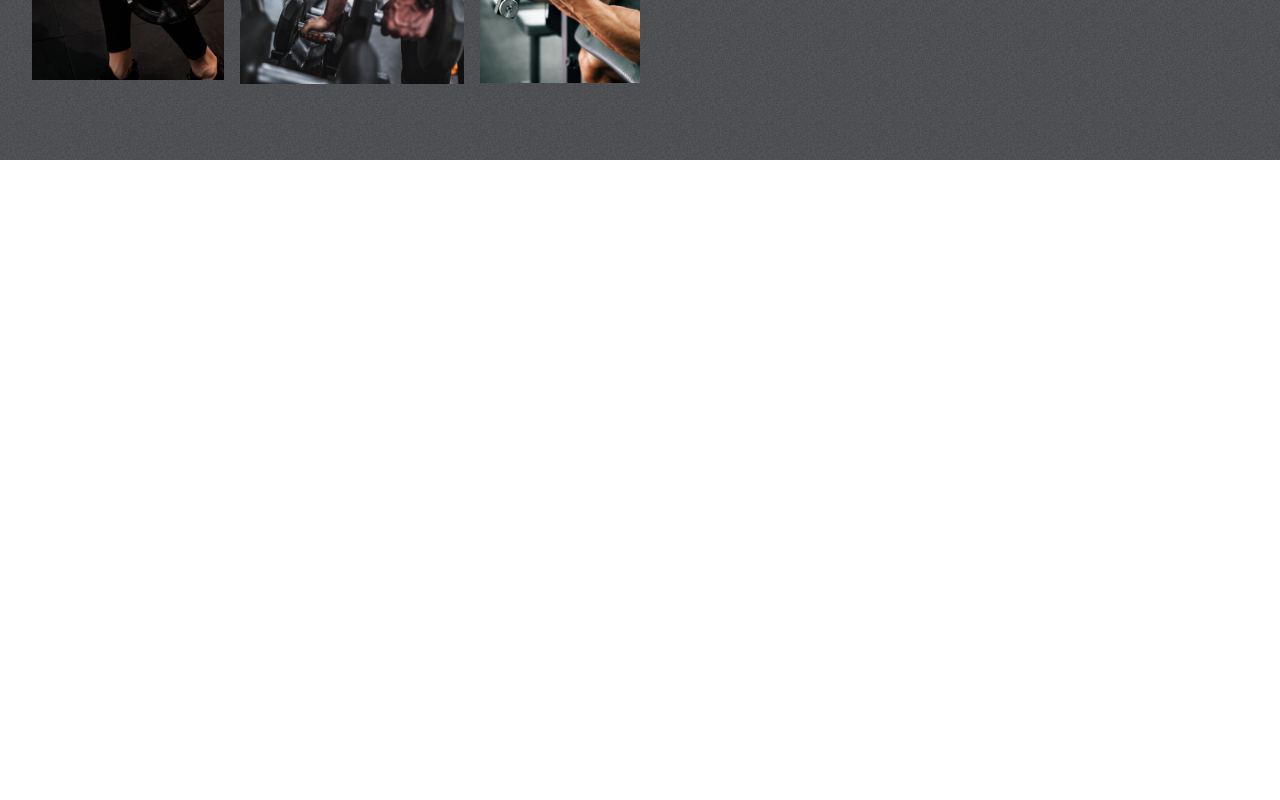
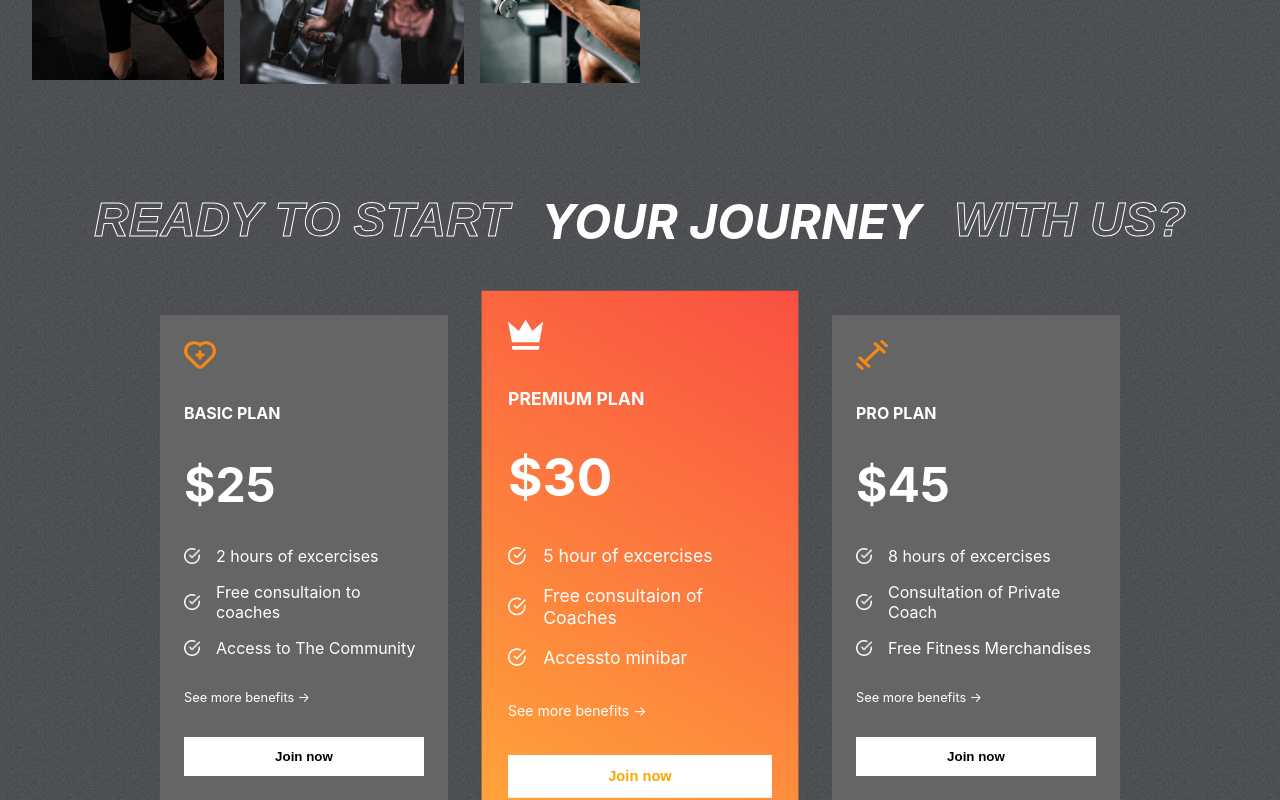
Before and after one commit to RUSHWAYC/fitness-site-ReactYarn, a React (Create React App) app: page / in a window 1280 px wide. Shown: the part 1587-2387 px from the top of the page. Before the commit the page ends 1747 px from the top, so only its background shows below. Built offline with nearby package versions, Linux system fonts and the light colour scheme; the HTML template or start-up script is replaced by a standard one.

Commit message:
Plans component done.

```diff
--- a/src/App.js
+++ b/src/App.js
@@ -2,6 +2,7 @@
 import Hero from "./components/Hero/Hero";
 import Programs from "./components/Programs/Programs.jsx";
 import Reasons from "./components/Reasons/Reasons";
+import Plans from "./components/Plans/Plans";
 
 function App() {
   return (
@@ -9,6 +10,7 @@
       <Hero />
       <Programs />
       <Reasons />
+      <Plans />
     </div>
   );
 }
--- /dev/null
+++ b/src/components/Plans/Plans.css
@@ -0,0 +1,74 @@
+.plans-container {
+  margin-top: -4rem;
+  padding: 0 2rem;
+  display: flex;
+  flex-direction: column;
+  gap: 4rem;
+  position: relative;
+}
+
+.plans {
+  display: flex;
+  align-items: center;
+  justify-content: center;
+  gap: 3rem;
+}
+
+.plan {
+  display: flex;
+  flex-direction: column;
+  background: var(--caloryCard);
+  color: #fff;
+  gap: 2rem;
+  padding: 1.5rem;
+  width: 15rem;
+}
+
+.plan:nth-child(2) {
+  background: var(--planCard);
+  transform: scale(1.1);
+}
+
+.plan > svg {
+  fill: var(--orange);
+  width: 2rem;
+  height: 2rem;
+}
+
+.plan > :nth-child(2) {
+  font-size: 1rem;
+  font-weight: bold;
+}
+
+.plan > :nth-child(3) {
+  font-size: 3rem;
+  font-weight: bold;
+}
+
+.plan > :nth-child(5) {
+  font-size: 0.8rem;
+}
+
+.features {
+  display: flex;
+  flex-direction: column;
+  gap: 1rem;
+}
+
+.feature {
+  display: flex;
+  align-items: center;
+  gap: 1rem;
+}
+
+.feature > img {
+  width: 1rem;
+}
+
+.plans > :nth-child(2) > svg {
+  fill: #fff;
+}
+
+.plans > :nth-child(2) > button {
+  color: orange;
+}
--- /dev/null
+++ b/src/components/Plans/Plans.jsx
@@ -0,0 +1,40 @@
+import React from "react";
+import "./Plans.css";
+import { plansData } from "../../data/plansData";
+import WhiteTick from "../../assets/whiteTick.png";
+
+const Plans = () => {
+  return (
+    <div className="plans-container">
+      <div className="programs-header" style={{ gap: "2rem" }}>
+        <span className="stroke-text">READY TO START</span>
+        <span>YOUR JOURNEY</span>
+        <span className="stroke-text">WITH US?</span>
+      </div>
+      {/* Plans cards. */}
+      <div className="plans">
+        {plansData.map((plan, i) => (
+          <div className="plan" key={i}>
+            {plan.icon}
+            <span>{plan.name}</span>
+            <span>${plan.price}</span>
+            <div className="features">
+              {plan.features.map((feature, i) => (
+                <div className="feature">
+                  <img src={WhiteTick} alt="tick" />
+                  <span key={i}>{feature}</span>
+                </div>
+              ))}
+            </div>
+            <div>
+              <span>See more benefits -&gt;</span>
+            </div>
+            <button className="btn">Join now</button>
+          </div>
+        ))}
+      </div>
+    </div>
+  );
+};
+
+export default Plans;
```
